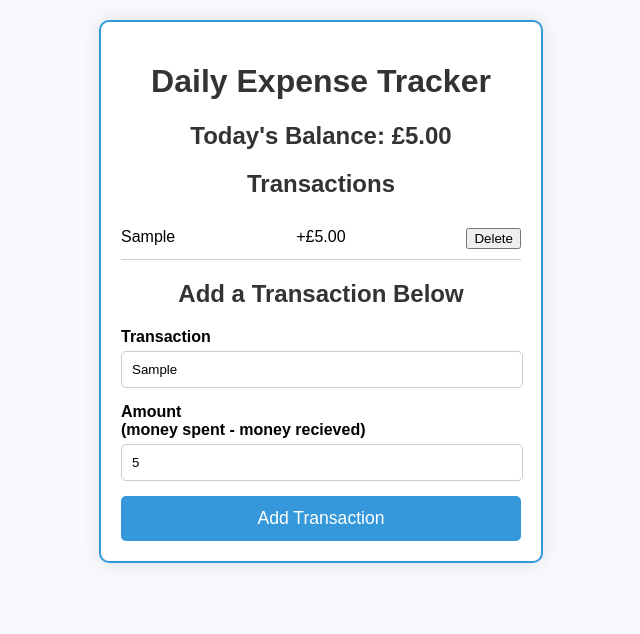
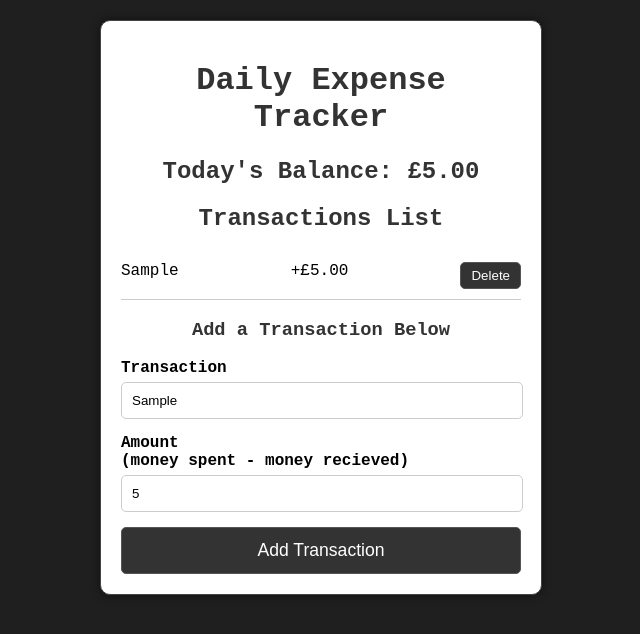
Before and after one commit to demro355/expense-tracker, a plain HTML site: page index.html in a window 1280 px wide. Both pictures are taken after typing "Sample", "5" into the empty fields and a click on the button "Add Transaction". Shown: the whole page, without its empty margins (319-959 px from the left). Drawn offline with Linux system fonts and the light colour scheme.

Commit message:
design updated

```diff
--- a/index.html
+++ b/index.html
@@ -13,12 +13,12 @@
             <h2>Today's Balance: £<span id="balance">0.00</span></h2>
         </div>
         <div class="transaction-list">
-            <h2>Transactions</h2>
+            <h2>Transactions List</h2>
             <ul id="transactions"></ul>
             <ul id="transactions"></ul>
         </div>
         <div class="add-transaction">
-            <h2>Add a Transaction Below</h2>
+            <h3>Add a Transaction Below</h3>
             <label for="transaction">Transaction</label>
             <input type="text" id="text" placeholder="Enter text...">
             <label for="amount">Amount <br>(money spent - money recieved)</label>
--- a/script.js
+++ b/script.js
@@ -8,8 +8,9 @@ function addTransaction() {
     const amount = parseFloat(document.getElementById('amount').value);
 
 // Create a new list item for the transaction
+// delete button html injected directly into code in case user makes a mistake and wants to remove items
 const transaction = document.createElement('li');
-transaction.innerHTML = `${text} <span>${amount >= 0 ? '+' : '-'}£${Math.abs(amount).toFixed(2)}</span> <button onclick="removeTransaction(this)">Delete</button>`;
+transaction.innerHTML = `${text} <span>${amount >= 0 ? '+' : '-'}£${Math.abs(amount).toFixed(2)}</span> <button onclick="removeTransaction(this)" class="delete-button">Delete</button>`;
 
  // Append the transaction to the transactions list
  transactionsList.appendChild(transaction);
--- a/style.css
+++ b/style.css
@@ -1,8 +1,8 @@
 body {
-    font-family: Arial, sans-serif;
+    font-family: 'Courier New', monospace;
     margin: 0;
     padding: 20px;
-    background-color: #f7f9fc;
+    background-color: #1f1f1f;
 }
 
 .container {
@@ -11,8 +11,9 @@ body {
     background-color: #fff;
     padding: 20px;
     border-radius: 10px;
-    box-shadow: 0 0 20px rgba(0, 0, 0, 0.1);
     border: 2px solid #3498db;
+    border: 1px solid #444;
+    box-shadow: 0 0 10px rgba(0, 0, 0, 0.5);
 }
 
 h1 {
@@ -23,6 +24,11 @@ h1 {
 h2 {
     text-align: center;
     color: #333;
+}
+
+h3 {
+    text-align: center;
+    color:#333;
 }
 
 .todays-balance {
@@ -66,15 +72,36 @@ h2 {
 .add-transaction button {
     width: 100%;
     padding: 12px;
-    background-color: #3498db;
+    background-color: #333;
     color: #fff;
-    border: none;
+    border: 1px solid #555;
     border-radius: 5px;
     cursor: pointer;
     font-size: 1.1em;
     transition: background-color 0.3s ease;
+
+    }
+
+button:hover {
+    background-color: grey;
 }
 
+
 .add-transaction button:hover {
-    background-color: #2980b9;
+    background-color: grey;
 }
+
+.delete-button {
+    background-color: #333;
+    color: white;
+    border: none;
+    border: 1px solid #555;
+    padding: 5px 10px;
+    border-radius: 5px;
+    cursor: pointer;
+    transition: background-color 0.3s ease;
+}
+
+.delete-button:hover {
+    background-color:  grey;
+}
```
